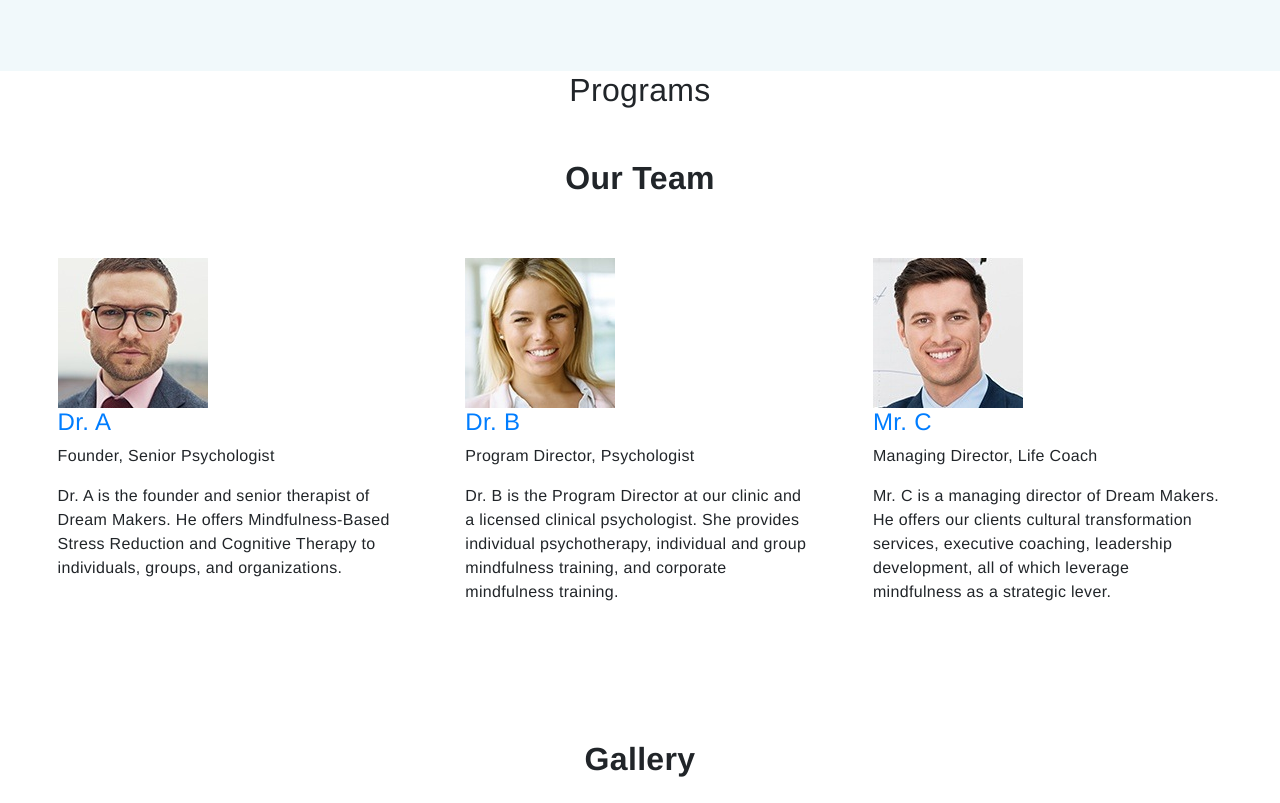
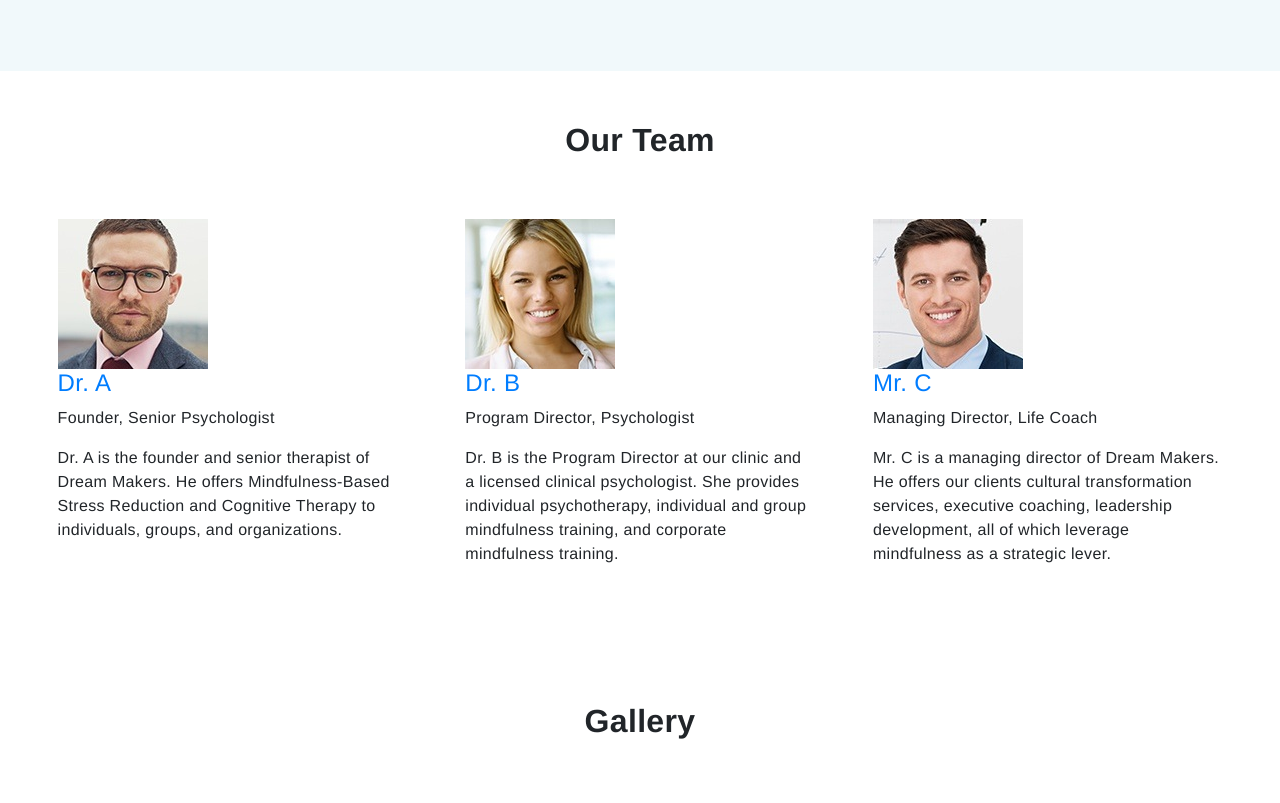
Before and after one commit to sj-world/dream-makers-achievers, a plain HTML site: page index.html in a window 1280 px wide. Shown: the part 2997-3800 px from the top of the page. Drawn offline with nearby package versions, Linux system fonts and the light colour scheme; grey boxes are pictures that could not be loaded; files whose address does not match are found by name.

Commit message:
index: ok

```diff
--- a/index.html
+++ b/index.html
@@ -327,9 +327,10 @@
 			</div>
 		</div>
 
-		<div class="Programs-Section">
+		<!-- TODO: working in program section -->
+		<!-- <div class="Programs-Section">
 			<h2 style="text-align: center;">Programs</h2>
-		</div>
+		</div> -->
 
 		<!-- REVIEW: Team Section -->
 		<div id="team" style="margin-top: 50px;">
```
